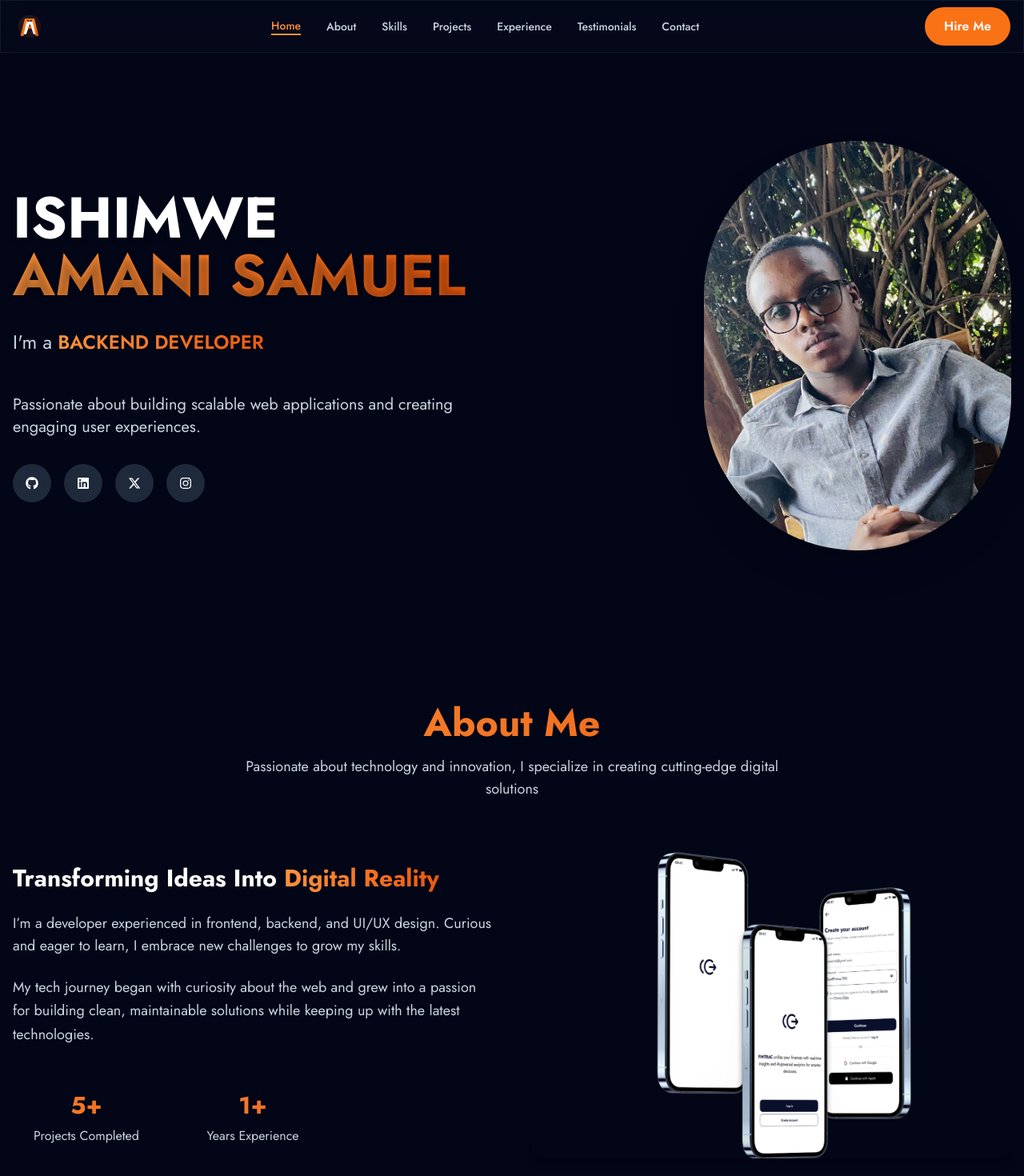
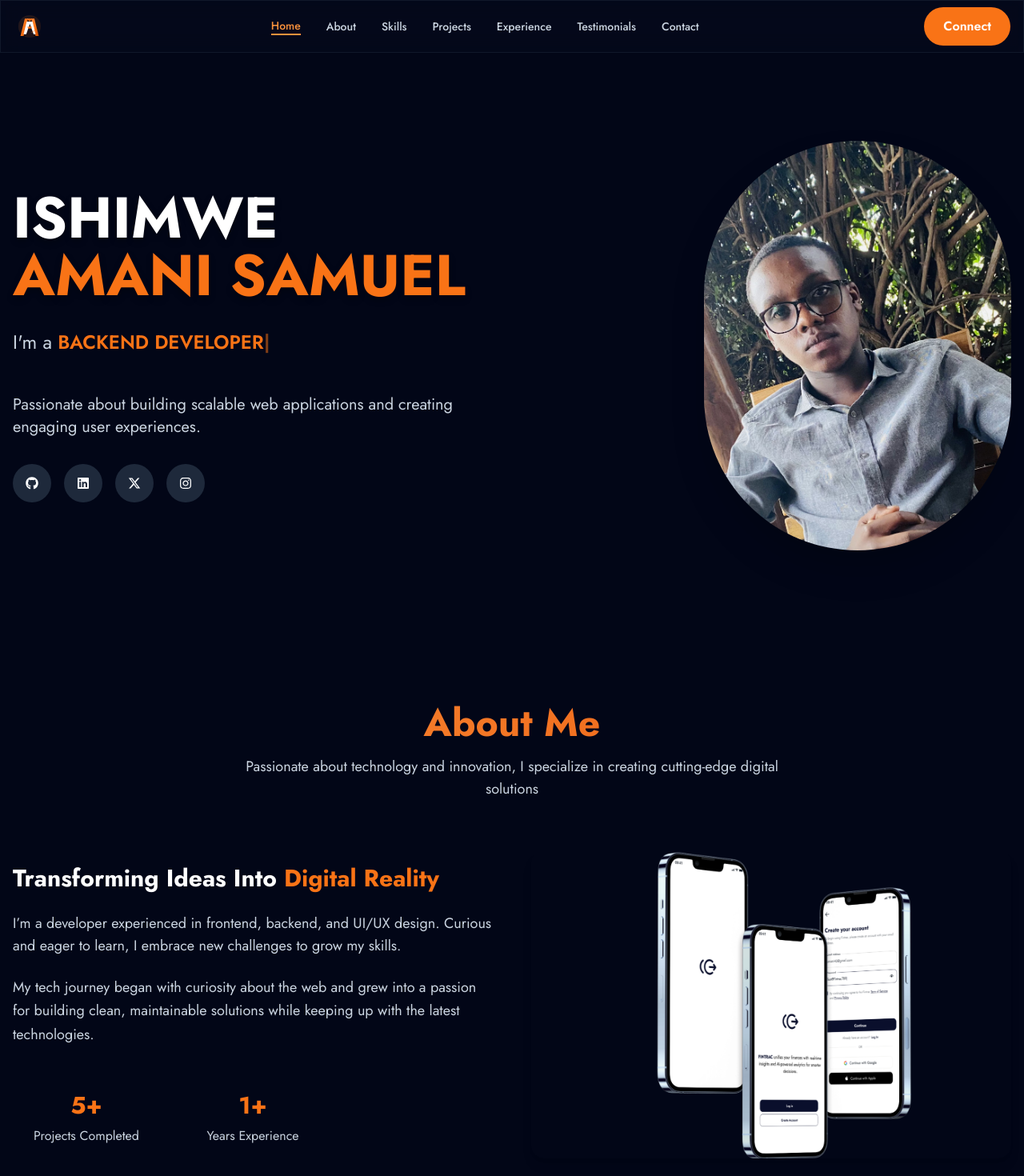
Before and after one commit to Amani-Ishimwe/Portofolio_site, a React (Vite) app: page / in a window 1280 px wide. Shown: the top 1470 px of the page at 80% size. Built offline with nearby package versions, Linux system fonts and the light colour scheme.

Commit message:
removed the gradients

```diff
--- a/src/components/About.jsx
+++ b/src/components/About.jsx
@@ -33,7 +33,7 @@ const About = () => {
         <div className="space-y-6">
           <h3 className="text-3xl font-bold text-white mb-6">
             Transforming Ideas Into{' '}
-            <span className="gradient-text">Digital Reality</span>
+            <span className="text-primary-500">Digital Reality</span>
           </h3>
 
           <p className="text-lg text-dark-300 lead-relaxed">
@@ -48,11 +48,11 @@ const About = () => {
           {/* Stats */}
           <div className="grid grid-cols-3 gap-6 pt-8">
             <div className="text-center">
-              <div className="text-3xl font-bold gradient-text mb-2">5+</div>
+              <div className="text-3xl font-bold text-primary-500 mb-2">5+</div>
               <div className="text-dark-300">Projects Completed</div>
             </div>
             <div className="text-center">
-              <div className="text-3xl font-bold gradient-text mb-2">1+</div>
+              <div className="text-3xl font-bold text-primary-500 mb-2">1+</div>
               <div className="text-dark-300">Years Experience</div>
             </div>
           </div>
--- a/src/components/Contact.jsx
+++ b/src/components/Contact.jsx
@@ -87,7 +87,7 @@ const Contact = () => {
         {/* Contact Information */}
         <div className="space-y-8">
           <div>
-            <h3 className="text-2xl font-bold text-white mb-6">Let's <span className="gradient-text">Connect</span></h3>
+            <h3 className="text-2xl font-bold text-white mb-6">Let's <span className="text-primary-500">Connect</span></h3>
             <p className="text-lg text-dark-300 leading-relaxed">
               I'm always interested in new opportunities and exciting projects. Whether you have a question or just want to say hi, feel free to reach out!
             </p>
--- a/src/components/Footer.jsx
+++ b/src/components/Footer.jsx
@@ -39,7 +39,7 @@ const Footer = () => {
                 alt="Amani Samuel Logo"
                 className="w-10 h-10 rounded-lg object-contain"
               />
-              <span className="text-2xl font-bold gradient-text">Amani Samuel</span>
+              <span className="text-2xl font-bold text-primary-500">Amani Samuel</span>
             </div>
 
             <p className="text-dark-300 leading-relaxed mb-6 max-w-md">
--- a/src/components/Header.jsx
+++ b/src/components/Header.jsx
@@ -60,7 +60,7 @@ const Header = ({ activeSection, onNavClick }) => {
               onClick={() => handleNavClick('contact')}
               className="btn-primary rounded-full"
             >
-              Hire Me
+              Connect
             </button>
           </div>
 
@@ -94,7 +94,7 @@ const Header = ({ activeSection, onNavClick }) => {
                 onClick={() => handleNavClick('contact')}
                 className="btn-primary w-full mt-4"
               >
-                Hire Me
+                Connect
               </button>
             </nav>
           </div>
--- a/src/components/Hero.jsx
+++ b/src/components/Hero.jsx
@@ -2,7 +2,7 @@ import { useState, useEffect } from 'react'
 import { FaGithub, FaLinkedin, FaInstagram } from 'react-icons/fa'
 import { FontAwesomeIcon } from '@fortawesome/react-fontawesome'
 import { faXTwitter } from '@fortawesome/free-brands-svg-icons'
-import { faDribbble } from '@fortawesome/free-brands-svg-icons'
+
 
 const Hero = () => {
   const roles = [
@@ -49,13 +49,13 @@ const Hero = () => {
               <h1 className="text-5xl md:text-7xl font-bold text-shadow-lg">
                 <span className="text-white">ISHIMWE</span>
                 <br />
-                <span className="gradient-text">AMANI SAMUEL</span>
+                <span className="text-primary-500">AMANI SAMUEL</span>
               </h1>
 
               <div className="h-16 flex items-center justify-center lg:justify-start">
                 <span className="text-xl md:text-2xl text-dark-300">
                   I'm a{' '}
-                  <span className="gradient-text font-semibold">
+                  <span className="text-primary-500 font-semibold">
                     {text}
                     <span className="animate-pulse">|</span>
                   </span>
--- a/src/components/Projects.jsx
+++ b/src/components/Projects.jsx
@@ -119,7 +119,7 @@ const Projects = () => {
   return (
     <div className="container mx-auto px-4">
       <div className="text-center mb-16">
-        <h2 className="section-title">Featured Projects</h2>
+        <h2 className="section-title text-primary-500">Featured Projects</h2>
         <p className="section-subtitle">
           Explore my latest work across different technologies and domains
         </p>
```
